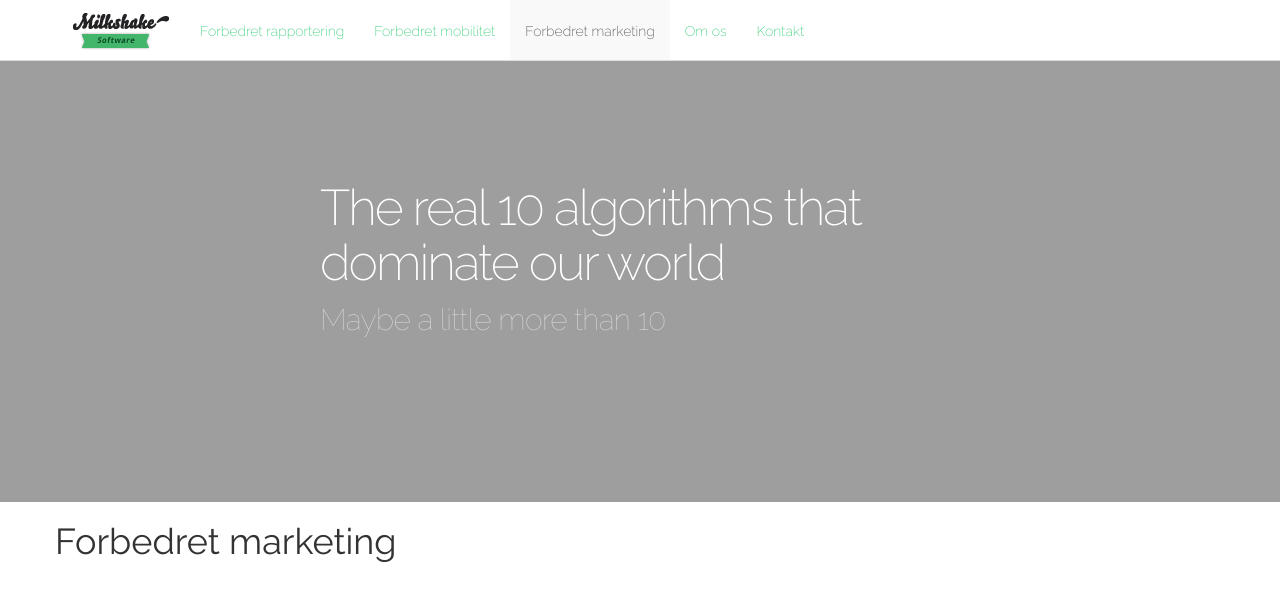
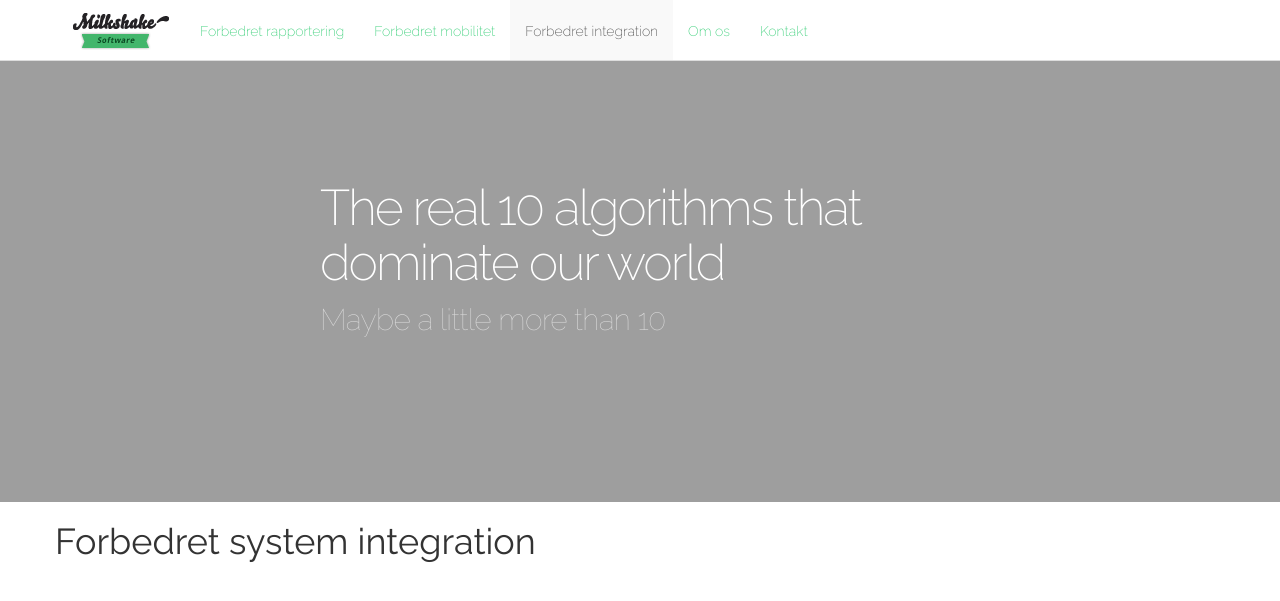
Before and after one commit to milkshakesoftware/milkshakesoftware.github.com, a Jekyll site: the page built from forbedret-integration/index.html, in a window 1280 px wide. Shown: the top 601 px of the page. Built offline with Jekyll 4.4.1, drawn with Linux system fonts in a browser that asks for light colours; some web fonts are replaced.

Commit message:
Rename marketing page to integration

```diff
--- a/forbedret-marketing/index.html
+++ b/forbedret-integration/index.html
@@ -1,9 +1,10 @@
 ---
 layout: essay
-title: Forbedret marketing
+seotitle: Forbedret system integration
+title: Forbedret integration
 showInNavBar: true
 sortOrder: 30
-permalink: forbedret-marketing/
+permalink: forbedret-integration/
 cover: {
   image: "/img/front-cover.jpg",
   title: "The real 10 algorithms that dominate our world",
@@ -14,7 +15,7 @@ cover: {
 <div class="container">
         <div class="row">
             <div class="span12">
-                <h1>Forbedret marketing</h1>
+                <h1>Forbedret system integration</h1>
             </div>
         </div>
 </div>
```
